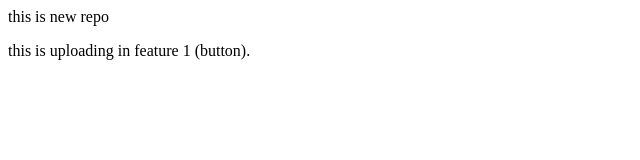
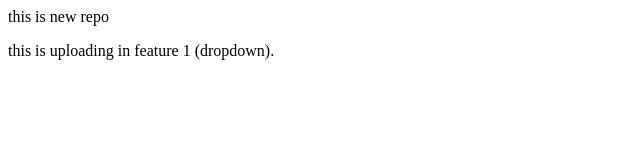
Before and after one commit to hellodj007/localrepo, a plain HTML site: page index.html in a window 1280 px wide. Shown: the full height of the page, 0-640 px from the left. Drawn offline with Linux system fonts and the light colour scheme.

Commit message:
add dropdown

```diff
--- a/index.html
+++ b/index.html
@@ -1,2 +1,2 @@
 <p>this is new repo</p>
-<p>this is uploading in feature 1  (button).</p>
+<p>this is uploading in feature 1 (dropdown).</p>
```
